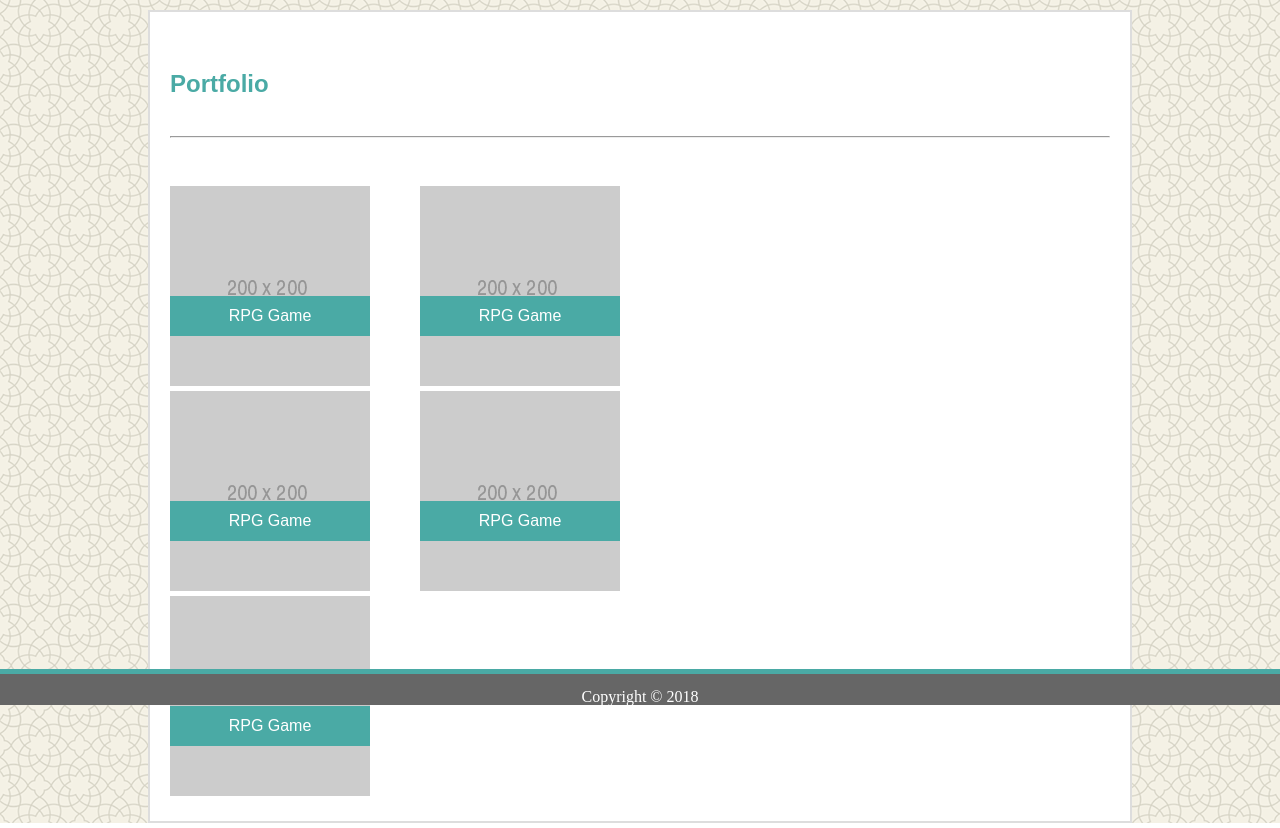
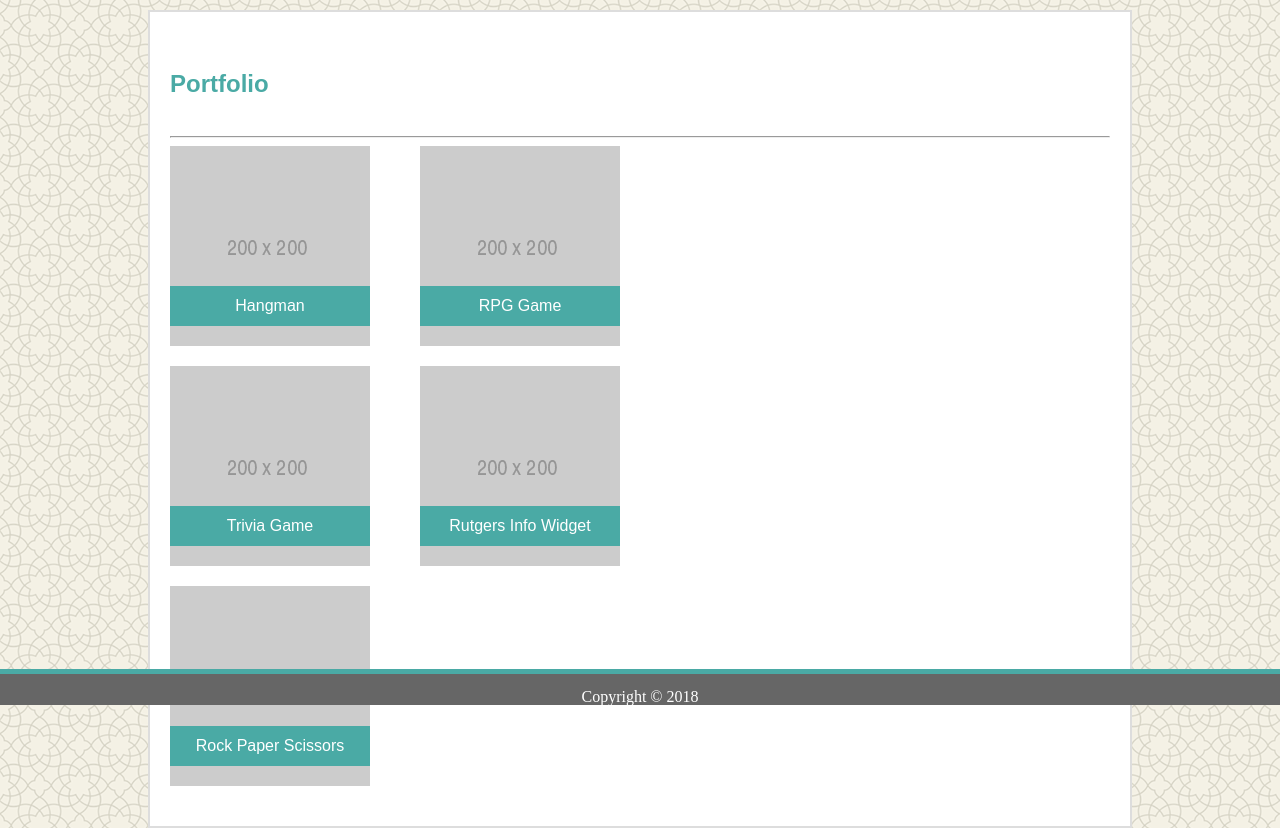
Before and after one commit to tintdang/Basic-Portfolio, a plain HTML site: page portfolio.html in a window 1280 px wide. Shown: the part 95-923 px from the top of the page. Drawn offline with Linux system fonts and the light colour scheme.

Commit message:
Changed width of text boxes to 100%, Removed dimensions from img, added cf:after to <div # id=maincontent>, Changed bottom margin of img, changed footer to relative, changed textbox names, lowered textbox bottom margin

```diff
--- a/assets/css/style.css
+++ b/assets/css/style.css
@@ -97,7 +97,7 @@ p {
 }
 
 .photos {
-    margin: 0 50px 5px 0;
+    margin: 0 50px 20px 0;
     background-color: white;
     float: left;
     position: relative;
@@ -115,8 +115,8 @@ p {
 .textbox {
     box-sizing: border-box;
     position: absolute;
-    width: 200px;
-    bottom: 50px;
+    width: 100%;
+    bottom: 20px;
     background-color: #4aaaa5;
     text-align: center;
     color: white;
--- a/portfolio.html
+++ b/portfolio.html
@@ -24,41 +24,39 @@
         </header>
         <!--Header-->
 
-        <div id="maincontent">
+        <div class="cf:after" id="maincontent">
             <section class="container">
                 <h2>Portfolio</h2>
                 <hr>
-            </section>
 
-            <section class="container">
                 <div class="photos" id="pic1">
-                    <img width="200" height="200" src="assets/images/placehold.png" alt="rpggame">
+                    <img src="assets/images/placehold.png" alt="Hangman">
                     <div class="textbox">
-                        RPG Game
+                        Hangman
                     </div>
                 </div>
                 <div class="photos" id="pic2">
-                    <img width="200" height="200" src="assets/images/placehold.png" alt="rpggame">
+                    <img src="assets/images/placehold.png" alt="rpggame">
                     <div class="textbox">
                         RPG Game
                     </div>
                 </div>
                 <div class="photos" id="pic3">
-                    <img width="200" height="200" src="assets/images/placehold.png" alt="rpggame">
+                    <img src="assets/images/placehold.png" alt="Trivia Game">
                     <div class="textbox">
-                        RPG Game
+                        Trivia Game
                     </div>
                 </div>
                 <div class="photos" id="pic4">
-                    <img width="200" height="200" src="assets/images/placehold.png" alt="rpggame">
+                    <img src="assets/images/placehold.png" alt="Ruger Info Widget">
                     <div class="textbox">
-                        RPG Game
+                        Rutgers Info Widget
                     </div>
                 </div>
                 <div class="photos" id="pic5">
-                    <img width="200" height="200" src="assets/images/placehold.png" alt="rpggame">
+                    <img src="assets/images/placehold.png" alt="Rock Paper Scissors">
                     <div class="textbox">
-                        RPG Game
+                        Rock Paper Scissors
                     </div>
                 </div>
 
```
Also changed, not shown: index.html (+4 -3 lines).
